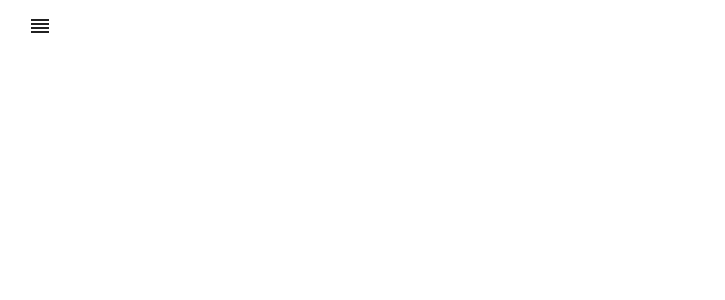
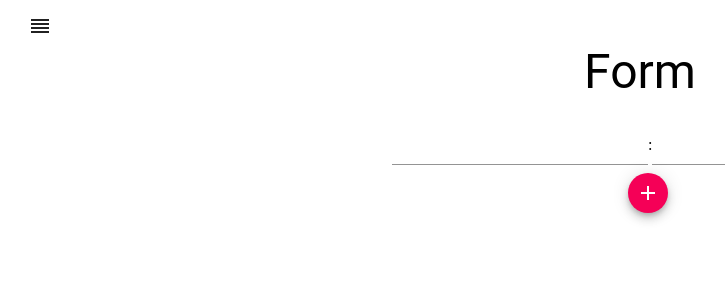
Before and after one commit to regalstreak/healio, a React (Create React App) app: page /form in a window 1280 px wide. Shown: the top 300 px of the page, without its empty margins (0-725 px from the left). Built offline with nearby package versions, Linux system fonts and the light colour scheme.

Commit message:
added form builder

```diff
--- a/src/App.tsx
+++ b/src/App.tsx
@@ -3,6 +3,7 @@ import Sidebar from './component/Sidebar';
 import ResearchList from './component/ResearchList';
 import InfoSearch from './component/InfoSearch';
 import { Switch, Route } from 'react-router-dom';
+import MainForm from './component/MainForm';
 
 const App: React.FC = () => {
   return (
@@ -11,6 +12,7 @@ const App: React.FC = () => {
       <Switch>
         <Route path='/app' component={ResearchList} />
         <Route path='/info' component={InfoSearch} />
+        <Route path='/form' component={MainForm} />
       </Switch>
     </div>
   );
--- /dev/null
+++ b/src/component/FormBuilder.tsx
@@ -0,0 +1,103 @@
+import React, { useState } from 'react';
+import TextField from '@material-ui/core/TextField';
+import { makeStyles, createStyles, Theme } from '@material-ui/core/styles';
+import Fab from '@material-ui/core/Fab';
+import AddIcon from '@material-ui/icons/Add';
+
+interface INewComponentProps {
+
+}
+
+export default (props: INewComponentProps) => {
+	const classes = useStyles();
+	const [numInputs, setNumInputs] = useState(1);
+	const [fields, setFields] = useState(['']);
+	const [value, setValues] = useState(['']);
+	let inputList: any = [];
+	let indiInput = (index: number) => (
+		<div style={{ display: 'flex', justifyContent: 'center', alignItems: 'center' }}>
+			<TextField
+				id="standard-name"
+				className={classes.textField}
+				value={fields[index]}
+				// @ts-ignore: Unreachable code error
+				onChange={(text: any) => {
+					text.persist();
+					setFields((a: any) => {
+						a = a.map((b: any, i: any) => {
+							if (i == index) {
+								console.log(text.target);
+								return text.target.value;
+							} else {
+								return b;
+							}
+						});
+						return a;
+					});
+				}}
+				margin="normal"
+			/>
+			:
+				<TextField
+				id="standard-name"
+				className={classes.textField}
+				value={value[index]}
+				// @ts-ignore: Unreachable code error
+				onChange={(text: any) => {
+					text.persist();
+					setValues((a: any) => {
+						a = a.map((b: any, i: any) => {
+							if (i == index) {
+								return text.target.value;
+							} else {
+								return b;
+							}
+						});
+						return a;
+					});
+				}}
+				margin="normal"
+			/>
+		</div>
+	);
+	for (let i = 0; i < numInputs; i++) {
+		inputList.push(indiInput(i));
+	}
+	return (
+		<div className={classes.outer}>
+			<form className={classes.container} noValidate autoComplete="off">
+				<div style={{ display: 'flex', flexDirection: 'column' }}>
+					{inputList}
+				</div>
+			</form>
+			<div style={{ textAlign: 'center' }}>
+				<Fab size="small" color="secondary" aria-label="add" onClick={() => {
+					setNumInputs(num => num + 1);
+					setFields(allfields => [...allfields, '']);
+					setValues(allValues => [...allValues, '']);
+				}}>
+					<AddIcon />
+				</Fab>
+			</div>
+		</div>
+	)
+}
+
+const useStyles = makeStyles((theme: Theme) =>
+	createStyles({
+		container: {
+			display: 'flex',
+			flexWrap: 'wrap',
+		},
+		textField: {
+			width: '20vw'
+		},
+		dense: {
+			marginTop: 19,
+		},
+		outer: {
+			width: '40vw',
+			marginLeft: '30vw'
+		}
+	}),
+);
--- /dev/null
+++ b/src/component/MainForm.tsx
@@ -0,0 +1,18 @@
+import React from 'react';
+import FormBuilder from './FormBuilder';
+import Typography from '@material-ui/core/Typography';
+
+interface INewComponentProps {
+
+}
+
+export default (props: INewComponentProps) => {
+	return (
+		<div style={{ textAlign: 'center' }}>
+			<Typography variant="h3" gutterBottom>
+				Form
+      </Typography>
+			<FormBuilder />
+		</div>
+	)
+}
```
